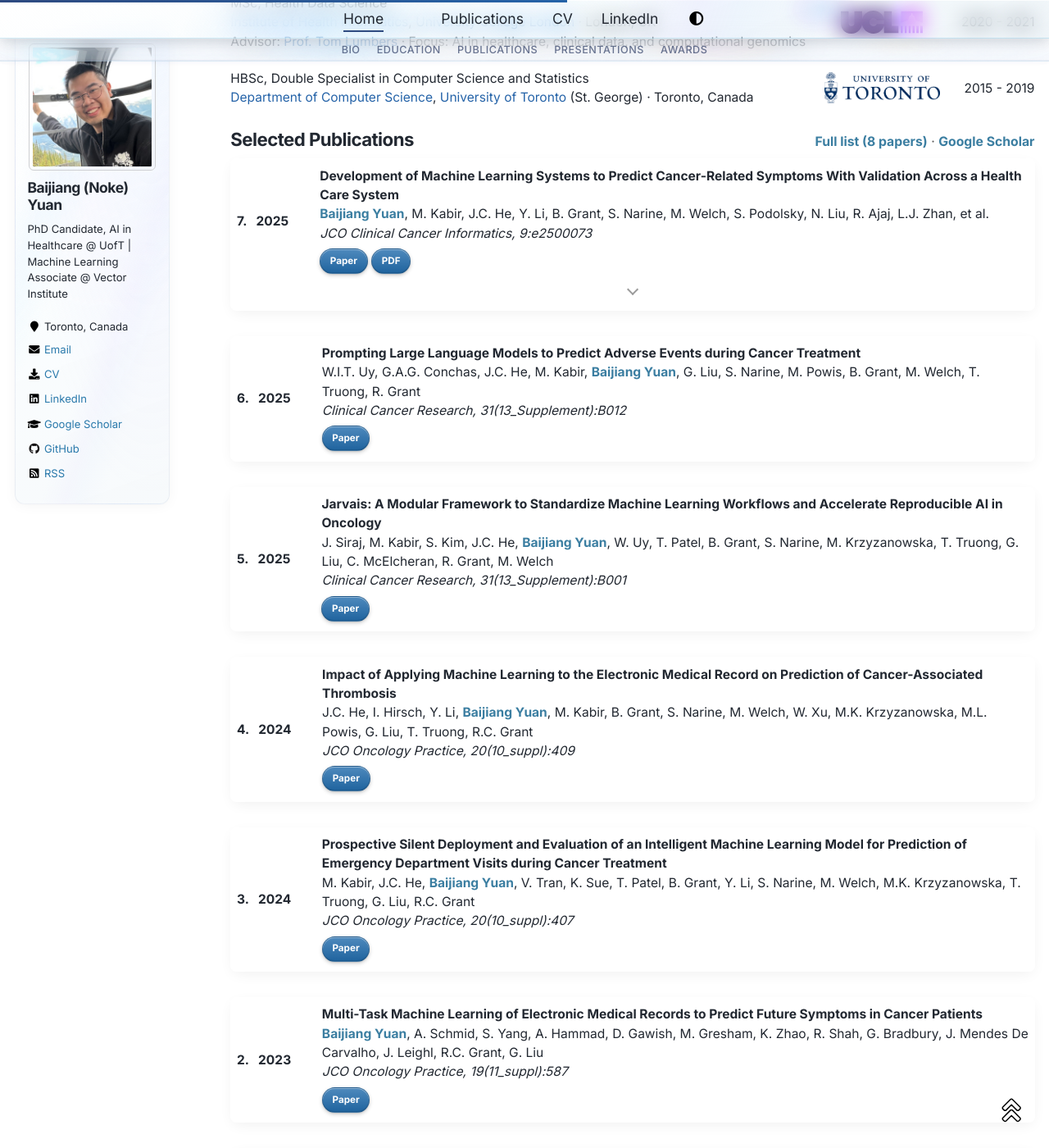
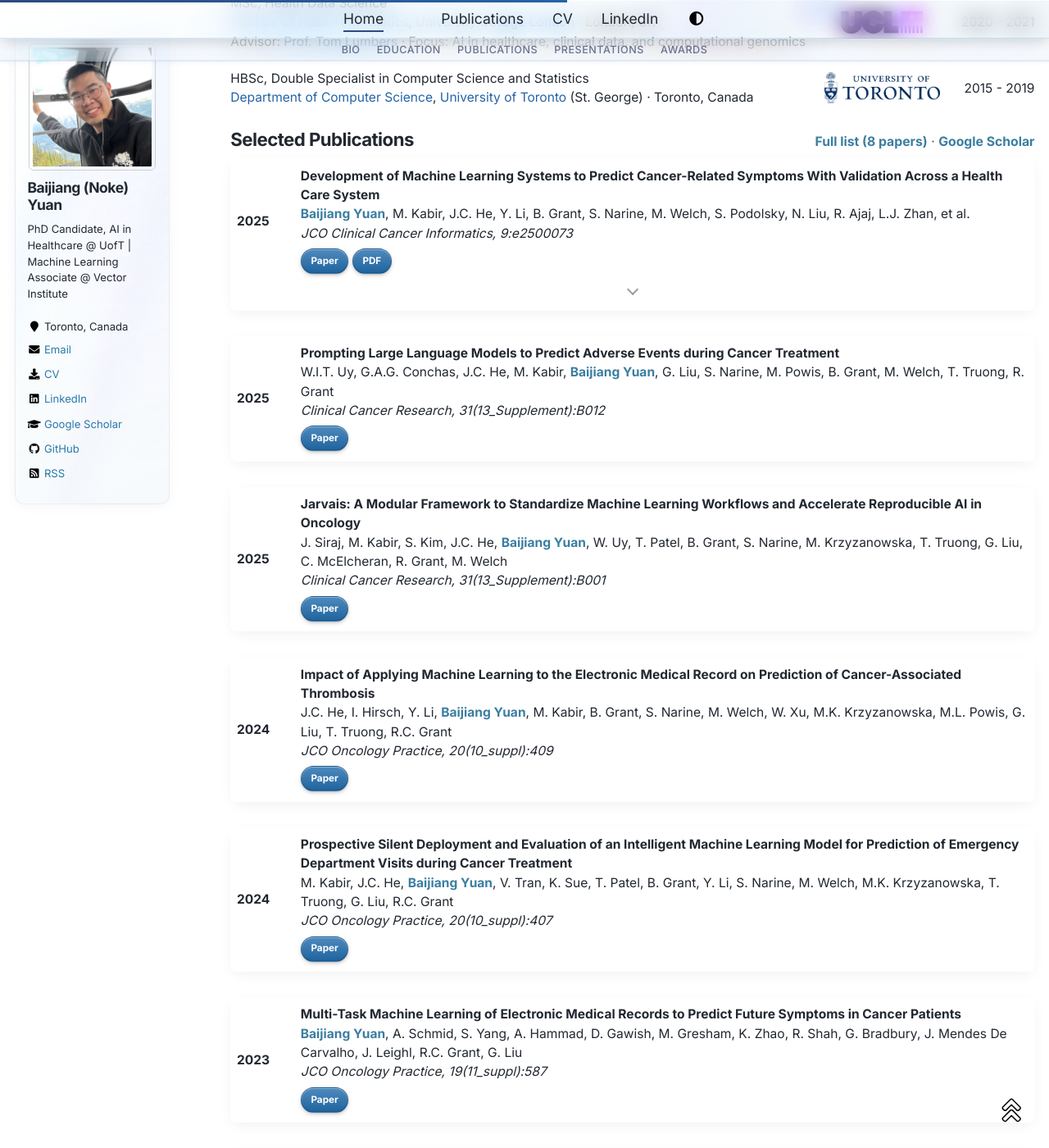
Before and after one commit to NokeYuan/NokeYuan.github.io, a Jekyll site: the page built from _pages/about.md, in a window 1280 px wide and 1400 px high, scrolled down 913 px. Shown: the whole window at 82% size. Built offline with Jekyll 4.4.1, drawn with Linux system fonts in a browser that asks for light colours.

Commit message:
Drop numbering from selected publications on home page

```diff
--- a/_pages/about.md
+++ b/_pages/about.md
@@ -79,7 +79,6 @@ header:
 
 <div class="pub-list">
   <div class="pub-card" id="pub-jco-cci-2025">
-    <div class="pub-num"><b>7.&nbsp;&nbsp;&nbsp;</b></div>
     <div class="pub-date"><b>2025</b></div>
     <div class="pub-content">
       <b>Development of Machine Learning Systems to Predict Cancer-Related Symptoms With Validation Across a Health Care System</b>
@@ -96,7 +95,6 @@ header:
   </div>
 
   <div class="pub-card">
-    <div class="pub-num"><b>6.&nbsp;&nbsp;&nbsp;</b></div>
     <div class="pub-date"><b>2025</b></div>
     <div class="pub-content">
       <b>Prompting Large Language Models to Predict Adverse Events during Cancer Treatment</b>
@@ -110,7 +108,6 @@ header:
   </div>
 
   <div class="pub-card">
-    <div class="pub-num"><b>5.&nbsp;&nbsp;&nbsp;</b></div>
     <div class="pub-date"><b>2025</b></div>
     <div class="pub-content">
       <b>Jarvais: A Modular Framework to Standardize Machine Learning Workflows and Accelerate Reproducible AI in Oncology</b>
@@ -124,7 +121,6 @@ header:
   </div>
 
   <div class="pub-card">
-    <div class="pub-num"><b>4.&nbsp;&nbsp;&nbsp;</b></div>
     <div class="pub-date"><b>2024</b></div>
     <div class="pub-content">
       <b>Impact of Applying Machine Learning to the Electronic Medical Record on Prediction of Cancer-Associated Thrombosis</b>
@@ -138,7 +134,6 @@ header:
   </div>
 
   <div class="pub-card">
-    <div class="pub-num"><b>3.&nbsp;&nbsp;&nbsp;</b></div>
     <div class="pub-date"><b>2024</b></div>
     <div class="pub-content">
       <b>Prospective Silent Deployment and Evaluation of an Intelligent Machine Learning Model for Prediction of Emergency Department Visits during Cancer Treatment</b>
@@ -152,7 +147,6 @@ header:
   </div>
 
   <div class="pub-card">
-    <div class="pub-num"><b>2.&nbsp;&nbsp;&nbsp;</b></div>
     <div class="pub-date"><b>2023</b></div>
     <div class="pub-content">
       <b>Multi-Task Machine Learning of Electronic Medical Records to Predict Future Symptoms in Cancer Patients</b>
@@ -166,7 +160,6 @@ header:
   </div>
 
   <div class="pub-card">
-    <div class="pub-num"><b>1.&nbsp;&nbsp;&nbsp;</b></div>
     <div class="pub-date"><b>2023</b></div>
     <div class="pub-content">
       <b>AIM2REDUCE: Real-Time Early Detection of Undesirable Cancer Events</b>
```
